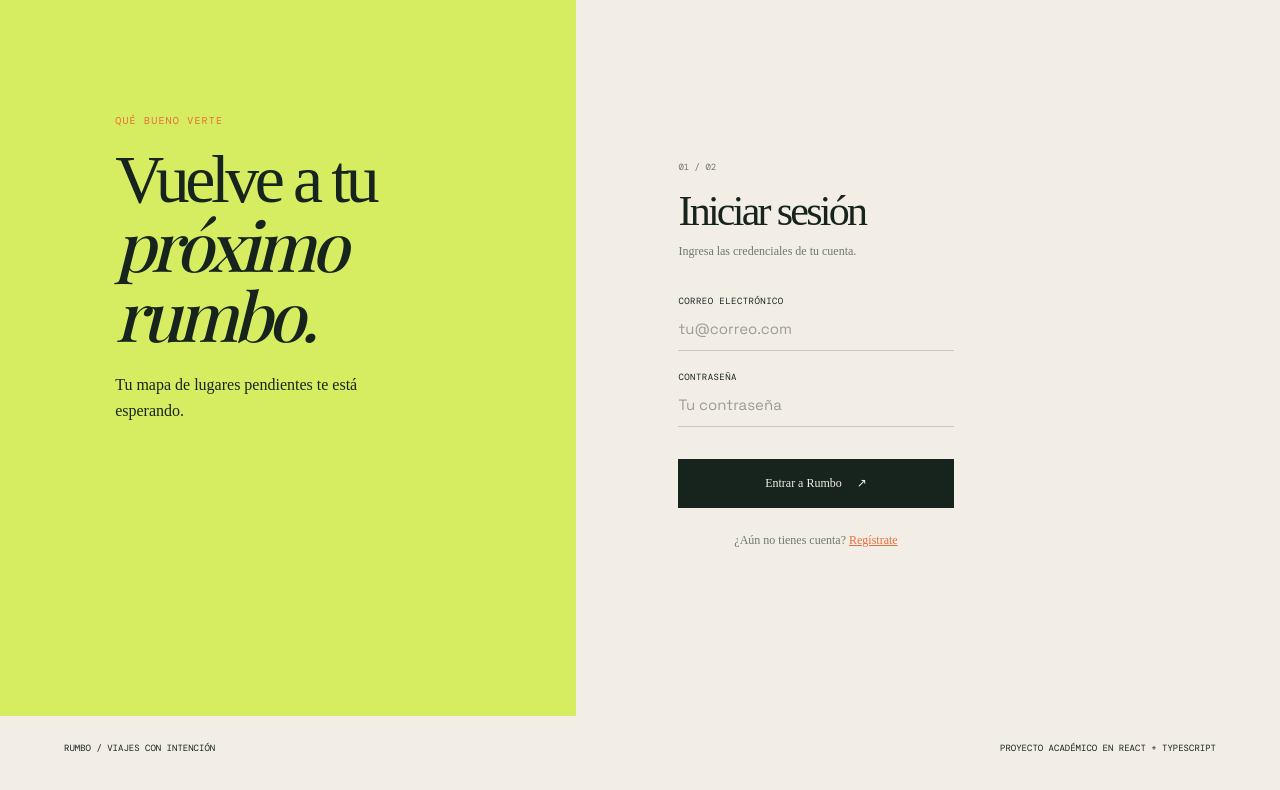
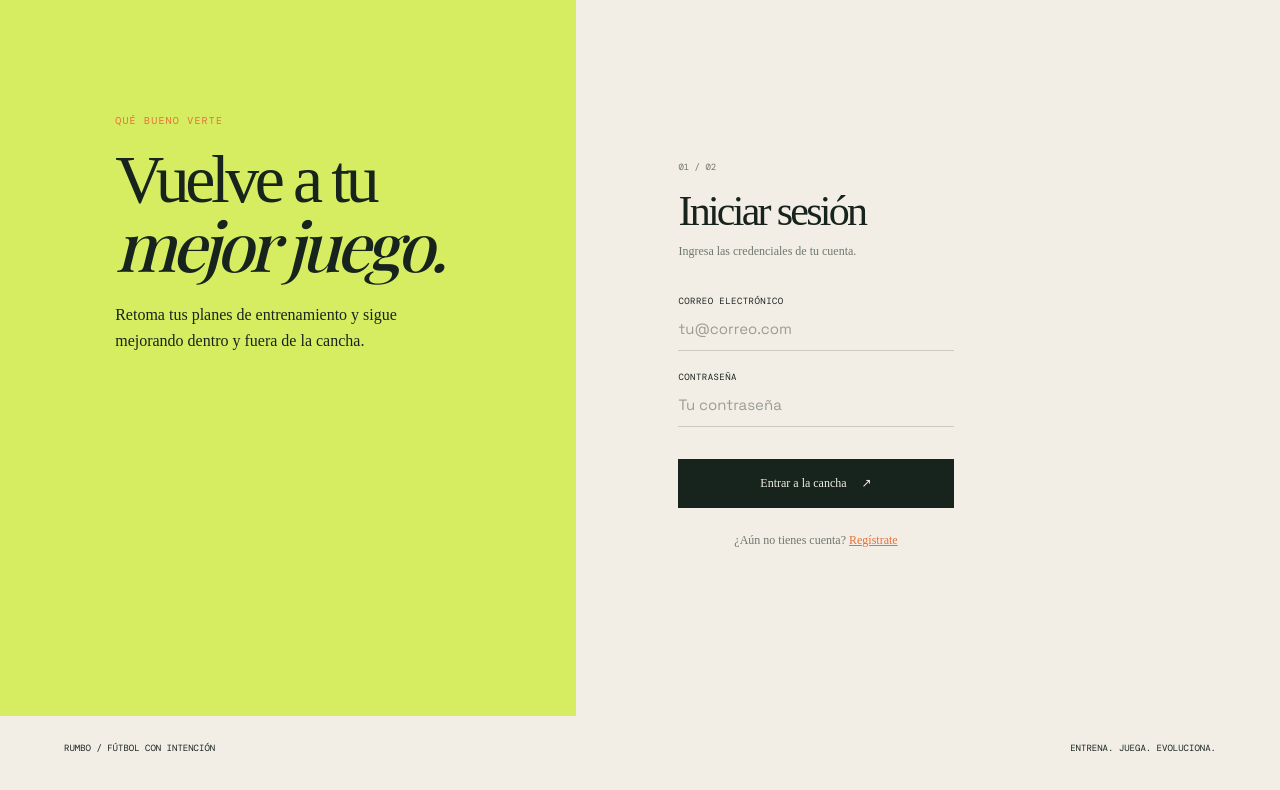
Before and after one commit to Kenneth2106/P-gina-Web-React, a React (Create React App) app: page / in a window 1280 px wide. Shown: the top 790 px of the page. Built offline with nearby package versions, Linux system fonts and the light colour scheme; a web font is replaced by a local one.

Commit message:
Actualizar autenticacion con textos de futbol

```diff
--- a/src/App.tsx
+++ b/src/App.tsx
@@ -36,8 +36,8 @@ function App() {
                 {vista === "login" && <Login usuarioRegistrado={usuario} onLogin={() => { setSesionActiva(true); setVista("inicio"); }} onNavigate={setVista} />}
             </main>
             <footer className="site-footer">
-                <span>RUMBO / viajes con intención</span>
-                <span>Proyecto académico en React + TypeScript</span>
+                <span>RUMBO / fútbol con intención</span>
+                <span>Entrena. Juega. Evoluciona.</span>
             </footer>
         </div>
     );
--- a/src/components/Login.tsx
+++ b/src/components/Login.tsx
@@ -15,7 +15,7 @@ function Login({ usuarioRegistrado, onLogin, onNavigate }: LoginProps) {
 		onLogin();
 	}
 
-	return <section className="form-page login-page"><div className="form-intro"><p className="eyebrow">Qué bueno verte</p><h1>Vuelve a tu<br /><em>próximo rumbo.</em></h1><p>Tu mapa de lugares pendientes te está esperando.</p></div><div className="form-card"><div className="form-heading"><span>01 / 02</span><h2>Iniciar sesión</h2><p>Ingresa las credenciales de tu cuenta.</p></div><form onSubmit={iniciarSesion}><label>Correo electrónico<input type="email" placeholder="tu@correo.com" value={email} onChange={(evento) => setEmail(evento.target.value)} /></label><label>Contraseña<input type="password" placeholder="Tu contraseña" value={password} onChange={(evento) => setPassword(evento.target.value)} /></label><button className="button button-dark form-submit" type="submit">Entrar a Rumbo <span>↗</span></button></form><p className="switch-form">¿Aún no tienes cuenta? <button onClick={() => onNavigate("registro")}>Regístrate</button></p></div></section>;
+	return <section className="form-page login-page"><div className="form-intro"><p className="eyebrow">Qué bueno verte</p><h1>Vuelve a tu<br /><em>mejor juego.</em></h1><p>Retoma tus planes de entrenamiento y sigue mejorando dentro y fuera de la cancha.</p></div><div className="form-card"><div className="form-heading"><span>01 / 02</span><h2>Iniciar sesión</h2><p>Ingresa las credenciales de tu cuenta.</p></div><form onSubmit={iniciarSesion}><label>Correo electrónico<input type="email" placeholder="tu@correo.com" value={email} onChange={(evento) => setEmail(evento.target.value)} /></label><label>Contraseña<input type="password" placeholder="Tu contraseña" value={password} onChange={(evento) => setPassword(evento.target.value)} /></label><button className="button button-dark form-submit" type="submit">Entrar a la cancha <span>↗</span></button></form><p className="switch-form">¿Aún no tienes cuenta? <button onClick={() => onNavigate("registro")}>Regístrate</button></p></div></section>;
 }
 
 export default Login;
```
Also changed, not shown: src/components/Registro.tsx (+1 -1 lines).
